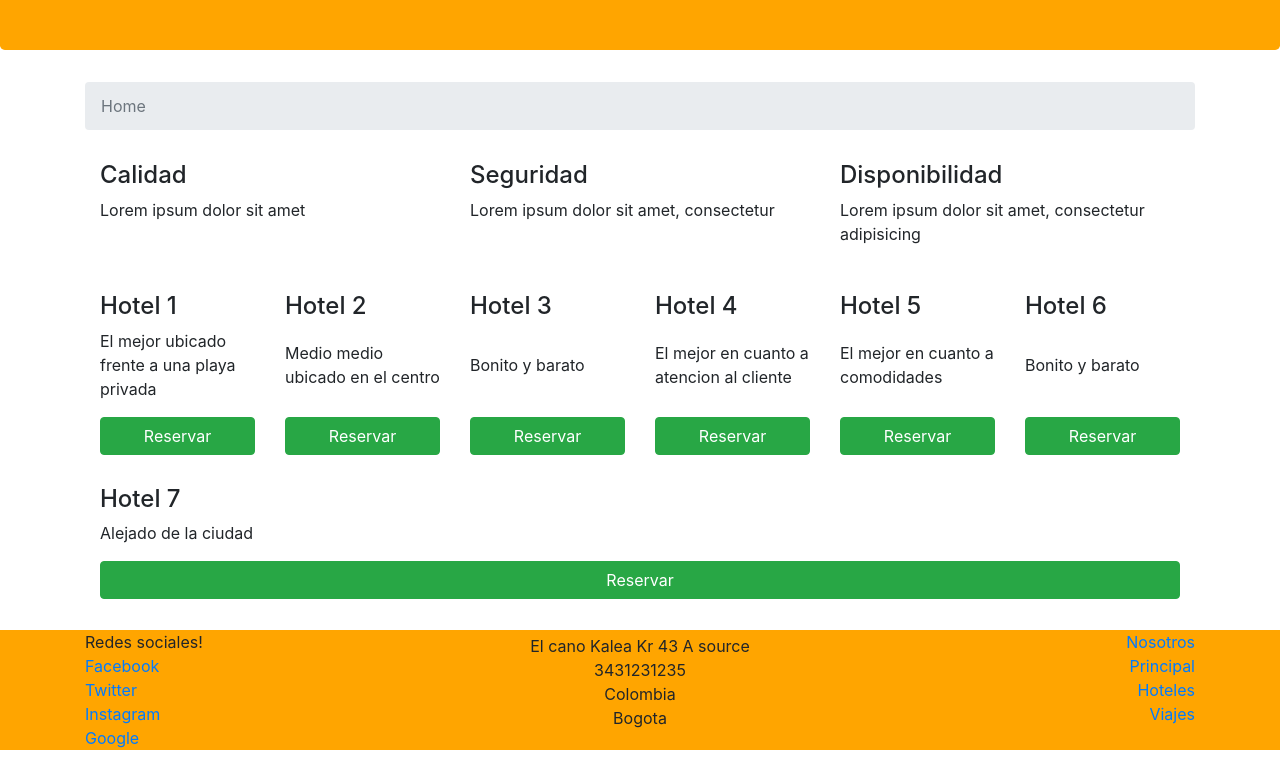
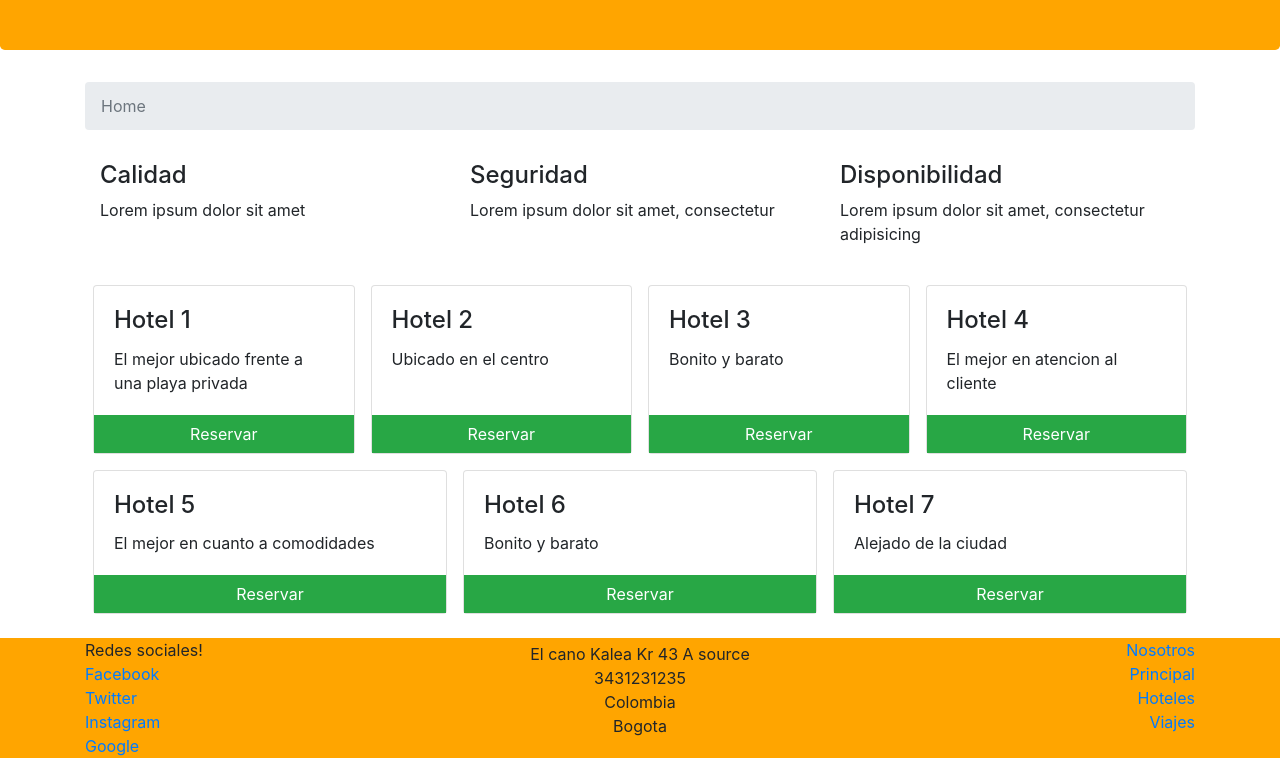
Before and after one commit to sanrinconr/Bootstrap-course, a website: page index.html in a window 1280 px wide. Shown: the part 134-892 px from the top of the page. Drawn offline with nearby package versions, Linux system fonts and the light colour scheme; a web font is replaced by a local one.

Commit message:
Usando tarjetas

```diff
--- a/css/principal.css
+++ b/css/principal.css
@@ -1,6 +1,5 @@
 .card-hotel{
-  flex: 1 150px;
-  margin: 15px;
+  flex: 1 250px;
 }
 .card-caracteristicas{
   flex: 1 120px;
@@ -15,3 +14,6 @@ footer{
 .elemento-footer{
   flex: 1 12px;
 }
+.btn-reserva{
+  border-radius:0px;
+}
--- a/index.html
+++ b/index.html
@@ -55,40 +55,54 @@
          </div>
 
          <div class="d-flex flex-wrap">
-            <div class="d-flex flex-column justify-content-between card-hotel">
-               <h4>Hotel 1</h4>
-               <p>El mejor ubicado frente a una playa privada</p>
-               <button class="btn btn-success btn-block">Reservar <span class="oi oi-dollar"></span></button>
+            <div class="card m-2 d-flex flex-column justify-content-between card-hotel">
+               <div class="card-body">
+                  <h4 class="card-title">Hotel 1</h4>
+                  <p class="card-text">El mejor ubicado frente a una playa privada</p>
+               </div>
+               <button class="btn btn-success btn-block btn-reserva">Reservar <span class="oi oi-dollar"></span></button>
             </div>
-            <div class="d-flex flex-column justify-content-between card-hotel">
-               <h4>Hotel 2</h4>
-               <p>Medio medio ubicado en el centro</p>
-               <button class="btn btn-success btn-block">Reservar <span class="oi oi-dollar"></span></button>
+            <div class="card m-2 d-flex flex-column justify-content-between card-hotel">
+               <div class="card-body">
+                  <h4 class="card-title">Hotel 2</h4>
+                  <p class="card-text">Ubicado en el centro</p>
+               </div>
+               <button class="btn btn-success btn-block btn-reserva">Reservar <span class="oi oi-dollar"></span></button>
             </div>
-            <div class="d-flex flex-column justify-content-between card-hotel">
-               <h4>Hotel 3</h4>
-               <p>Bonito y barato</p>
-               <button class="btn btn-success btn-block">Reservar <span class="oi oi-dollar"></span></button>
+            <div class="card m-2 d-flex flex-column justify-content-between card-hotel">
+               <div class="card-body">
+                  <h4 class="card-title">Hotel 3</h4>
+                  <p class="card-text">Bonito y barato</p>
+               </div>
+               <button class="btn btn-success btn-block btn-reserva">Reservar <span class="oi oi-dollar"></span></button>
             </div>
-            <div class="d-flex flex-column justify-content-between card-hotel">
-               <h4>Hotel 4</h4>
-               <p>El mejor en cuanto a atencion al cliente</p>
-               <button class="btn btn-success btn-block">Reservar <span class="oi oi-dollar"></span></button>
+            <div class="card m-2 d-flex flex-column justify-content-between card-hotel">
+               <div class="card-body">
+                  <h4 class="card-title">Hotel 4</h4>
+                  <p class="card-text">El mejor en atencion al cliente</p>
+               </div>
+               <button class="btn btn-success btn-block btn-reserva">Reservar <span class="oi oi-dollar"></span></button>
             </div>
-            <div class="d-flex flex-column justify-content-between card-hotel">
-               <h4>Hotel 5</h4>
-               <p>El mejor en cuanto a comodidades</p>
-               <button class="btn btn-success btn-block">Reservar <span class="oi oi-dollar"></span></button>
+            <div class="card m-2 d-flex flex-column justify-content-between card-hotel">
+               <div class="card-body">
+                  <h4 class="card-title">Hotel 5</h4>
+                  <p class="card-text">El mejor en cuanto a comodidades</p>
+               </div>
+               <button class="btn btn-success btn-block btn-reserva">Reservar <span class="oi oi-dollar"></span></button>
             </div>
-            <div class="d-flex flex-column justify-content-between card-hotel">
-               <h4>Hotel 6</h4>
-               <p>Bonito y barato</p>
-               <button class="btn btn-success btn-block">Reservar <span class="oi oi-dollar"></span></button>
+            <div class="card m-2 d-flex flex-column justify-content-between card-hotel">
+               <div class="card-body">
+                  <h4 class="card-title">Hotel 6</h4>
+                  <p class="card-text">Bonito y barato</p>
+               </div>
+               <button class="btn btn-success btn-block btn-reserva">Reservar <span class="oi oi-dollar"></span></button>
             </div>
-            <div class="d-flex flex-column justify-content-between card-hotel">
-               <h4>Hotel 7</h4>
-               <p>Alejado de la ciudad</p>
-               <button class="btn btn-success btn-block">Reservar <span class="oi oi-dollar"></span></button>
+            <div class="card m-2 d-flex flex-column justify-content-between card-hotel">
+               <div class="card-body">
+                  <h4 class="card-title">Hotel 7</h4>
+                  <p class="card-text">Alejado de la ciudad</p>
+               </div>
+               <button class="btn btn-success btn-block btn-reserva">Reservar <span class="oi oi-dollar"></span></button>
             </div>
          </div>
       </div>
```
